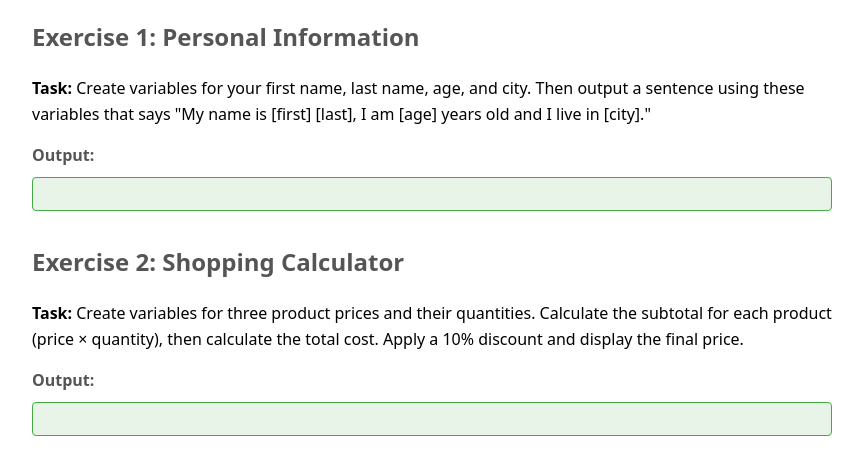
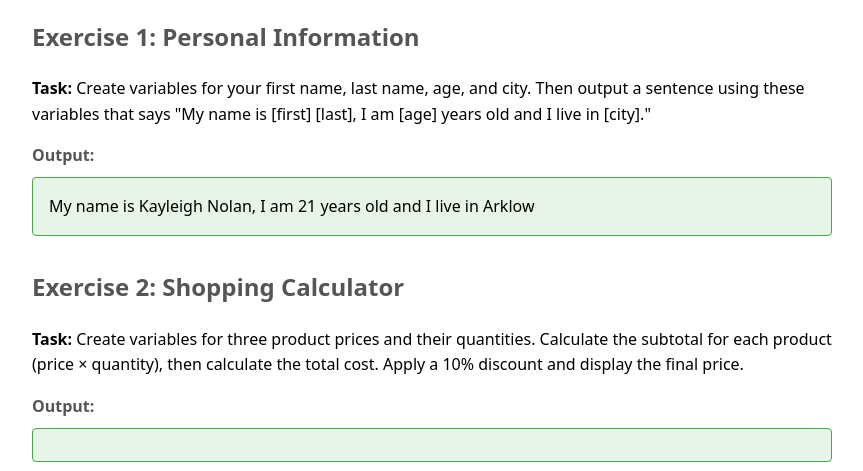
Before and after one commit to IADT-CC-Y1-WebDev/web-development-n00254890, a PHP site: page /exercises/01-php-introduction/01-variables.php in a window 1280 px wide. Shown: the part 165-636 px from the top of the page, without its empty margins (208-1071 px from the left). Run offline with PHP 8.4, Linux system fonts and the light colour scheme.

Commit message:
My first commit

```diff
--- a/src/exercises/01-php-introduction/01-variables.php
+++ b/src/exercises/01-php-introduction/01-variables.php
@@ -27,6 +27,11 @@
     <div class="output">
         <?php
         // TODO: Write your solution here
+        $firstName = "Kayleigh";
+        $lastName = "Nolan";
+        $age = "21";
+        $city = "Arklow";
+        echo "My name is $firstName $lastName, I am $age years old and I live in $city";
         ?>
     </div>
 
```
